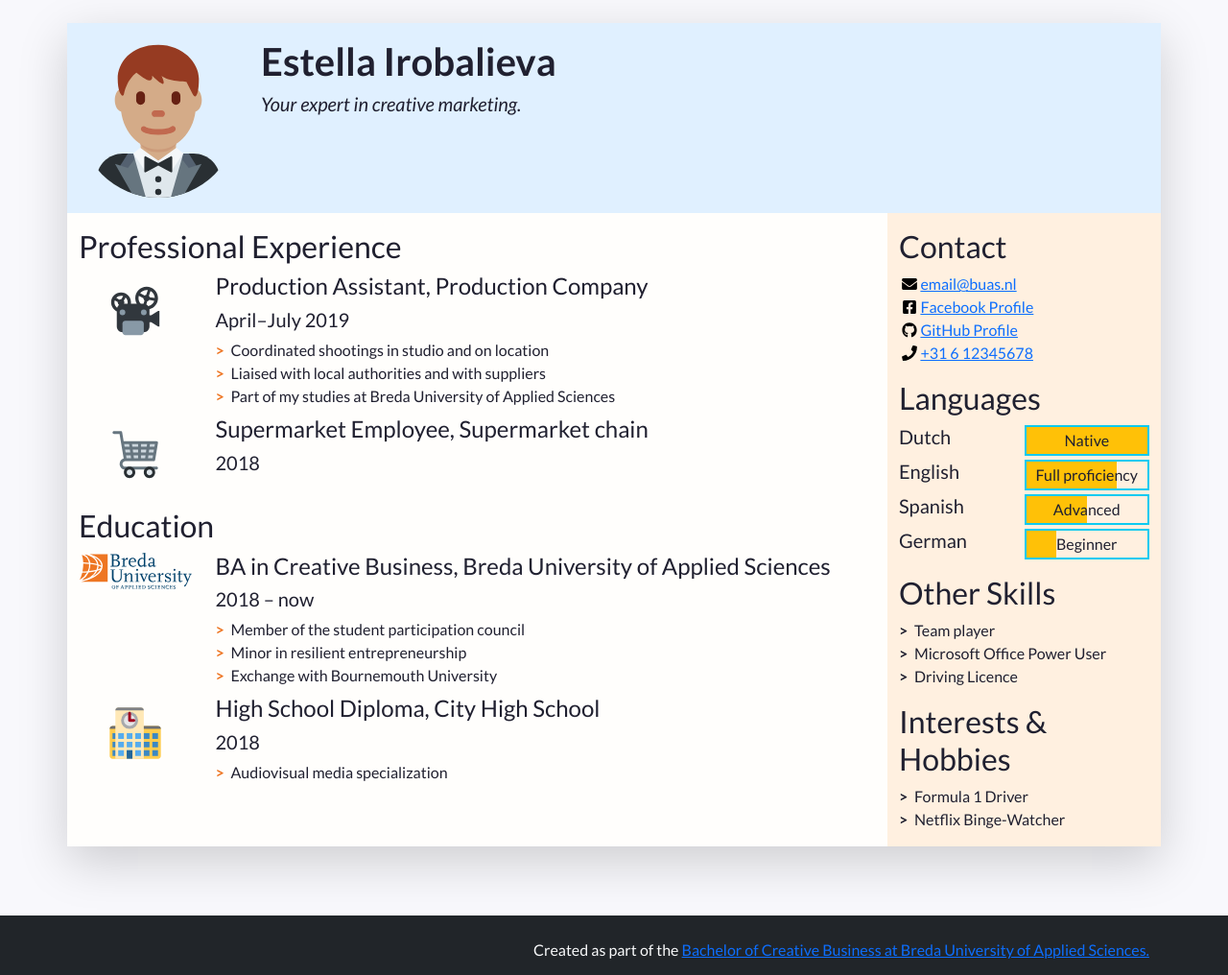
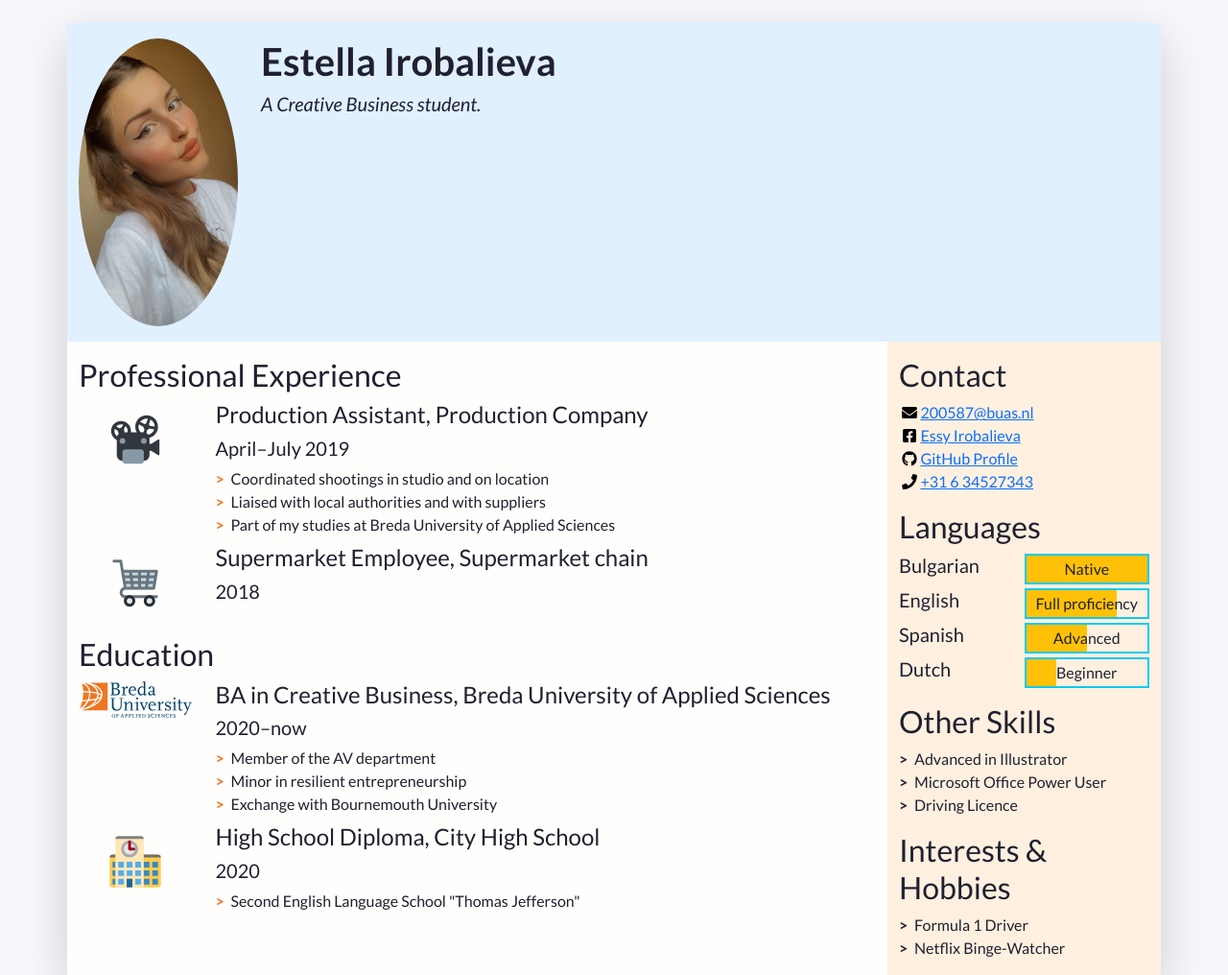
Before and after one commit to Estella217/Estella_cv_new, a plain HTML site: page index.html in a window 1280 px wide. Shown: the top 1016 px of the page at 96% size. Drawn offline with nearby package versions, Linux system fonts and the light colour scheme.

Commit message:
Filling in CV

```diff
--- a/index.html
+++ b/index.html
@@ -48,14 +48,14 @@
             "w-100" makes sure the image takes the full width of the column it's in
             "rounded-circle" cuts a circle around the image
           -->
-          <img class="w-100 rounded-circle my-3" src="images/portrait.svg" alt="Portrait of Firstname Lastname" width="160">
+          <img class="w-100 rounded-circle my-3" src="images/estella-profile.jpg" alt="Portrait of Firstname Lastname" width="200" height="300" >
         </div>
         <!--
           A container to wrap around your name and tagline. Full-width at small size, then columns of increasing size.
         -->
         <div class="col-12 col-sm-8 col-md-9 col-lg-10 my-3 header-content">
           <h1 class="fw-bolder">Estella Irobalieva</h1>
-          <h5 class="fst-italic tagline">Your expert in creative marketing.</h5>
+          <h5 class="fst-italic tagline">A Creative Business student.</h5>
         </div>
       </header>
 
@@ -129,10 +129,10 @@
                 </div>
                 <div class="biography-contents col-9 col-sm-10 col-md-9 col-lg-10">
                   <h4>BA in Creative Business, Breda University of Applied Sciences</h4>
-                  <h5>2018&nbsp;&ndash;&nbsp;now</h5>
+                  <h5>2020–now</h5>
                   <!-- Use the list below to talk about minors, exchanges, extra-curricular activities. -->
                   <ul class="biography-details list-unstyled">
-                    <li>Member of the student participation council</li>
+                    <li>Member of the AV department</li>
                     <li>Minor in resilient entrepreneurship</li>
                     <li>Exchange with Bournemouth University</li>
                   </ul>
@@ -146,9 +146,9 @@
                 </div>
                 <div class="biography-contents col-9 col-sm-10 col-md-9 col-lg-10">
                   <h4>High School Diploma, City High School</h4>
-                  <h5>2018</h5>
+                  <h5>2020</h5>
                   <ul class="biography-details list-unstyled">
-                    <li>Audiovisual media specialization</li>
+                    <li>Second English Language School "Thomas Jefferson"</li>
                   </ul>
                 </div>
               </li>
@@ -179,14 +179,13 @@
               <li class="contact-item">
                 <a class="d-flex align-items-center" href="mailto:email@buas.nl" target="_blank">
                   <img class="contact-icon" src="images/icons/envelope.svg" alt="Email">
-                  email@buas.nl
-                </a>
+                200587@buas.nl
+              </a>
               </li>
               <li class="contact-item">
                 <a class="d-flex align-items-center" href="https://facebook.com/" target="_blank">
                   <img class="contact-icon" src="images/icons/facebook.svg" alt="Facebook">
-                  Facebook Profile
-                </a>
+                Essy Irobalieva </a>
               </li>
               <li class="contact-item">
                 <a class="d-flex align-items-center" href="https://github.com/" target="_blank">
@@ -197,7 +196,7 @@
               <li class="contact-item">
                 <a class="d-flex align-items-center" href="tel:+31612345678" target="_blank">
                   <img class="contact-icon" src="images/icons/phone.svg" alt="Mobile Phone">
-                  +31 6 12345678
+                  +31 6 34527343
                 </a>
               </li>
             </ul>
@@ -210,7 +209,7 @@
             <!-- Each item in the list is a language. Modify, add or remove depending on what you speak -->
             <ul class="language-list list-unstyled">
               <li class="language-item d-flex mb-1">
-                <h5 class="language-name w-50">Dutch</h5>
+                <h5 class="language-name w-50">Bulgarian</h5>
                 <div class="language-level w-50 border border-info border-2 position-relative">
                   <!-- The div below is a progress bar. Choose between w-25, w-50, w-75 and w-100 to show your level of fluency -->
                   <div class="language-progress position-absolute bg-warning h-100 w-100"></div>
@@ -234,7 +233,7 @@
                 </div>
               </li>
               <li class="language-item d-flex mb-1">
-                <h5 class="language-name w-50">German</h5>
+                <h5 class="language-name w-50">Dutch</h5>
                 <div class="language-level w-50 border border-info border-2 position-relative">
                   <!-- The div below is a progress bar. Choose between w-25, w-50, w-75 and w-100 to show your level of fluency -->
                   <div class="language-progress position-absolute bg-warning h-100 w-25"></div>
@@ -249,7 +248,7 @@
           <section class="my-3 aside-section">
             <h2>Other Skills</h2>
             <ul class="skill-list list-unstyled">
-              <li class="skill-item">Team player</li>
+              <li class="skill-item">Advanced in Illustrator</li>
               <li class="skill-item">Microsoft Office Power User</li>
               <li class="skill-item">Driving Licence</li>
             </ul>
```
Also changed, not shown: images/estella-profile.jpg (added).
